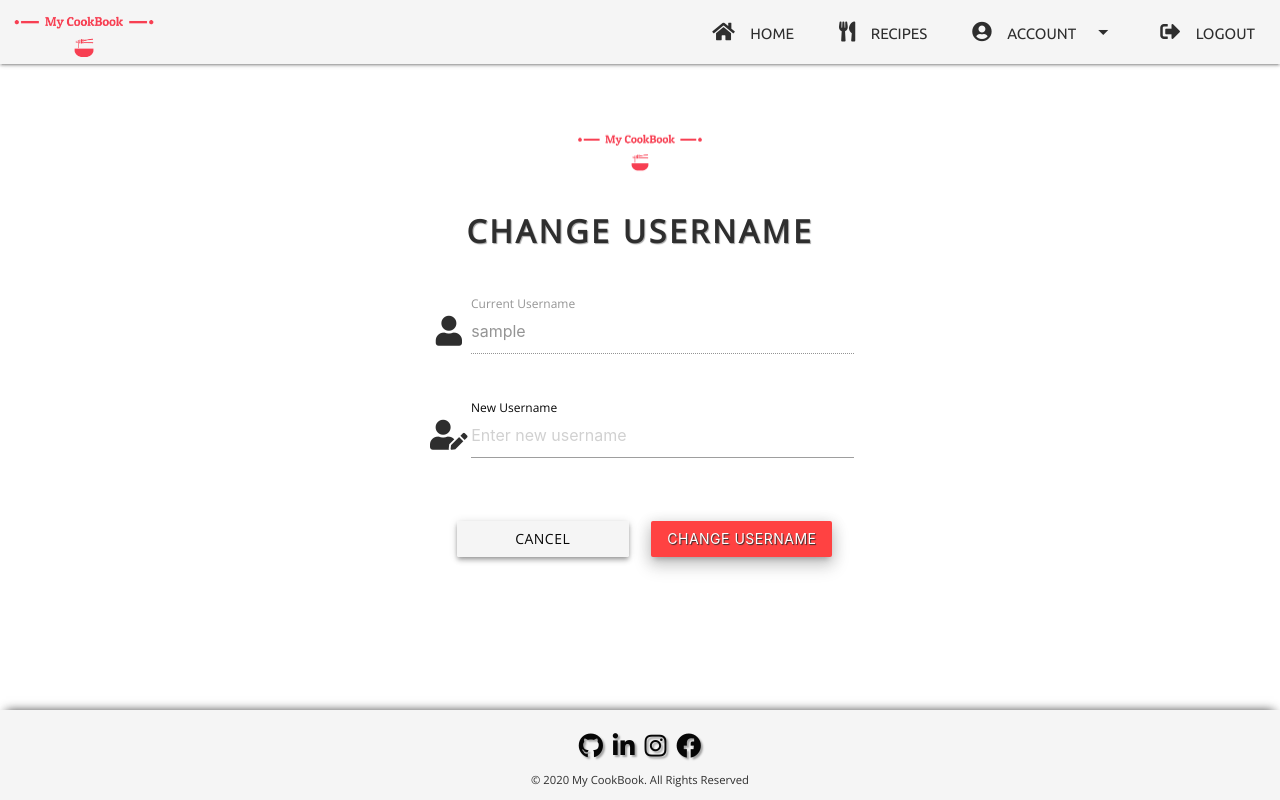
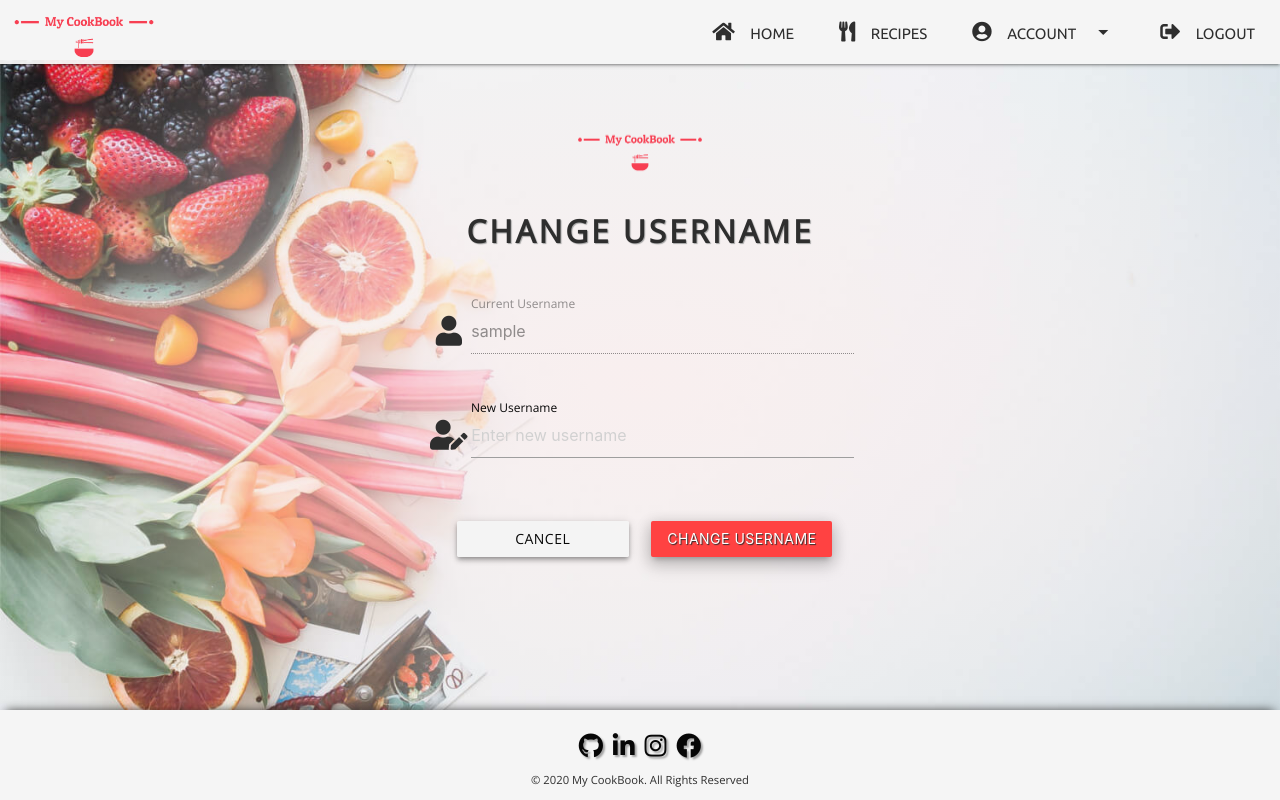
Before and after one commit to irinatu17/MyCookBook, a Flask app: page /change_username/sample in a window 1280 px wide. Run offline with Flask 2, Linux system fonts and the light colour scheme; the visitor is signed in with stand-in values (Sample User, id 1); some libraries are stand-ins or nearby versions.

Commit message:
Add bg-image for form pages using request.endpoint New css file was creted containing only background styling, which applies only to login, register, change_username, change_password pages

```diff
--- /dev/null
+++ b/mycookbook/static/css/background_forms.css
@@ -0,0 +1,9 @@
+/*The approach of using different css in terms of applying background image
+for different extended templates (implementing  'request.endpoint') is taken from
+StackOverflow: https://stackoverflow.com/questions/52604210/jinja-using-a-different-css-for-each-extended-template*/
+main {
+background-image: radial-gradient(rgba(249, 238, 238, 0.91), rgba(152, 142, 142, 0.04)), url(../img/forms-bg.jpg);
+background-repeat: no-repeat;
+background-size: cover;
+background-position: center;
+}
--- a/mycookbook/templates/base.html
+++ b/mycookbook/templates/base.html
@@ -8,6 +8,15 @@
 	<link href="https://fonts.googleapis.com/icon?family=Material+Icons" rel="stylesheet">
 	<link rel="stylesheet" href="https://cdnjs.cloudflare.com/ajax/libs/materialize/1.0.0/css/materialize.min.css">
 	<link rel="stylesheet" href="https://cdnjs.cloudflare.com/ajax/libs/font-awesome/5.11.2/css/all.min.css">
+    {% if request.endpoint == 'login' %}
+    <link rel="stylesheet" type="text/css" href="{{ url_for('static', filename='css/background_forms.css') }}">
+    {% elif request.endpoint == 'register' %}
+    <link rel="stylesheet" type="text/css" href="{{ url_for('static', filename='css/background_forms.css') }}">
+    {% elif request.endpoint == 'change_password' %}
+    <link rel="stylesheet" type="text/css" href="{{ url_for('static', filename='css/background_forms.css') }}">
+    {% elif request.endpoint == 'change_username' %}
+    <link rel="stylesheet" type="text/css" href="{{ url_for('static', filename='css/background_forms.css') }}">
+    {% endif %}
     <link rel="stylesheet" type="text/css" href="{{ url_for('static', filename='css/style.css') }}">
     <link rel="shortcut icon" href="{{ url_for('static', filename='img/favicon.jpg') }}" type="image/x-icon" sizes="200x200">
     {% if title %}
@@ -30,5 +39,4 @@
     <script src="https://cdnjs.cloudflare.com/ajax/libs/materialize/1.0.0/js/materialize.min.js"></script>
     <script src="{{ url_for('static', filename='js/mycookbook.js') }}"></script>
 </body>
-
 </html>
```
Lines whose indentation alone changed are shown as unchanged.
